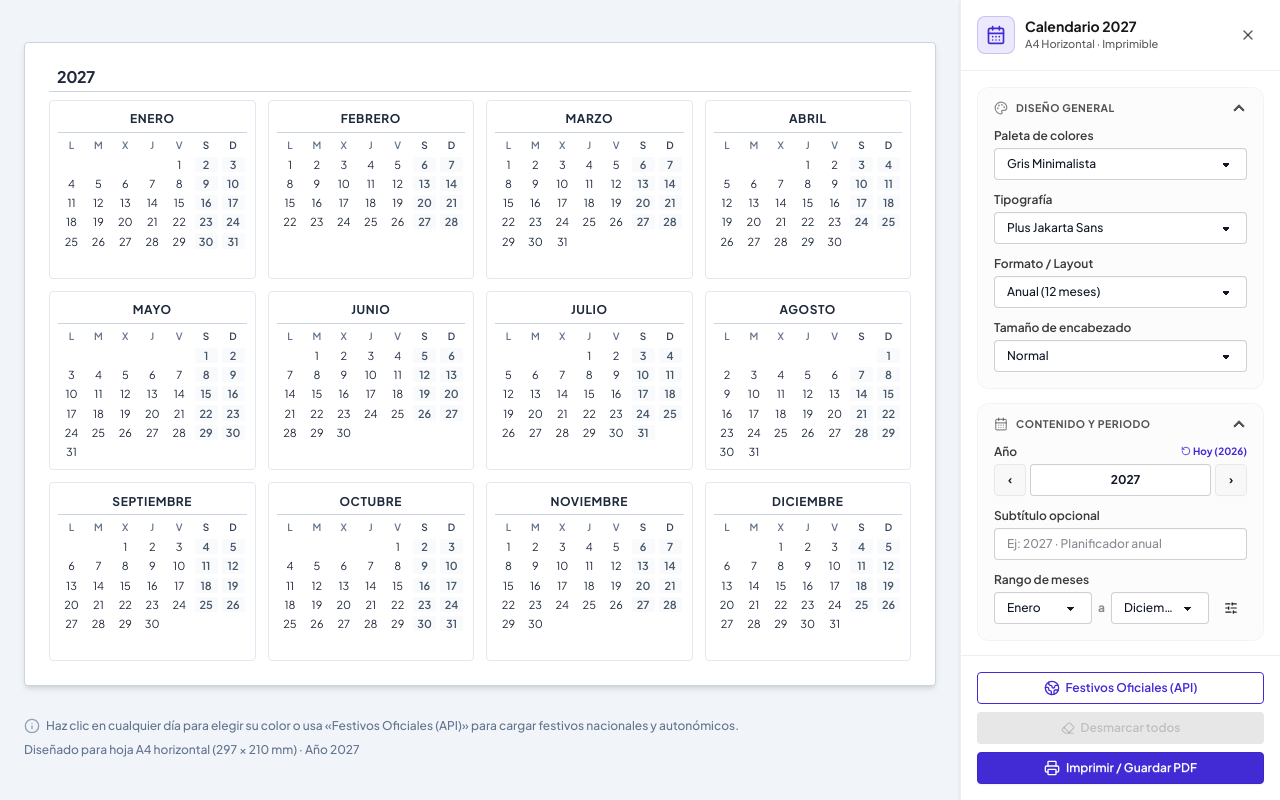
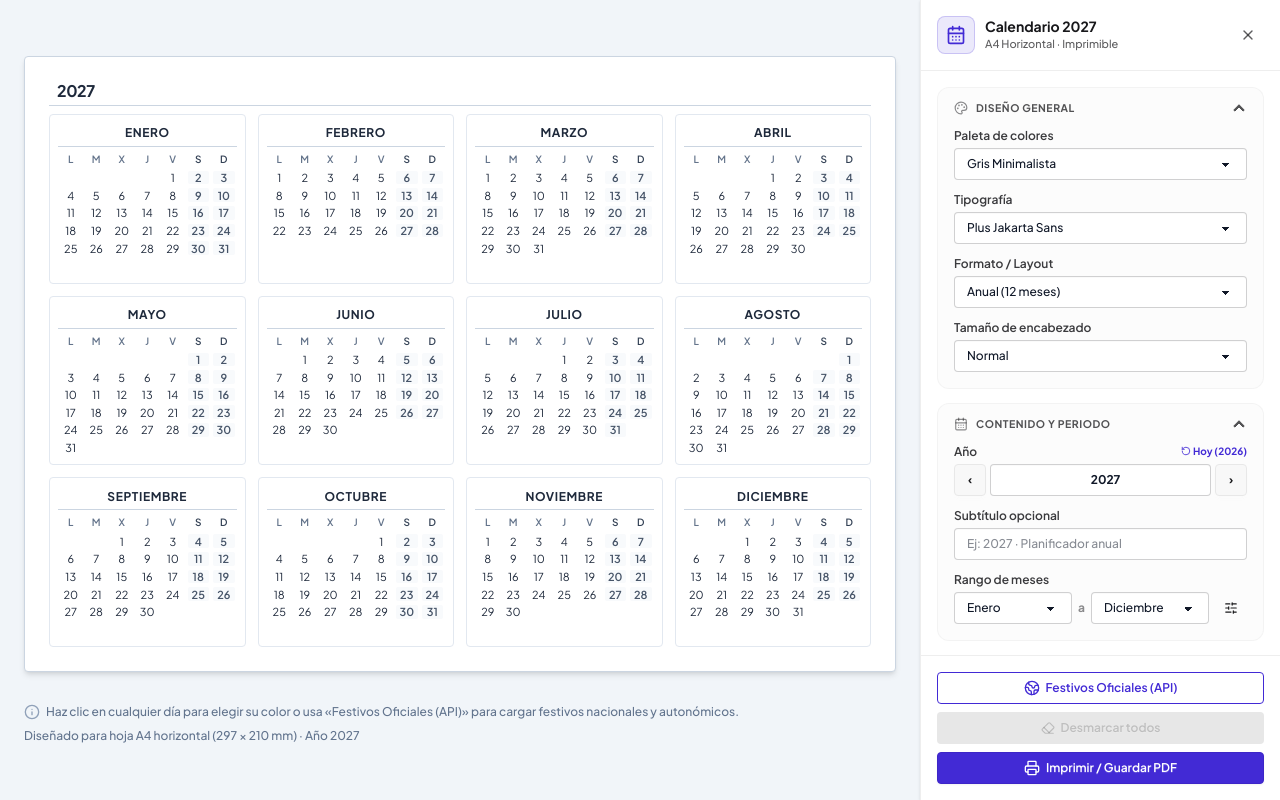
Before and after one commit to ignaciorevainera/print-calendar, a React (Vite) app: page / in a window 1280 px wide. Built offline with nearby package versions, Linux system fonts and the light colour scheme; a web font is replaced by a local one.

Commit message:
feat(sidebar): implement resizable width drag handle with clamp limits

```diff
--- a/src/components/ControlToolbar.tsx
+++ b/src/components/ControlToolbar.tsx
@@ -73,6 +73,36 @@ export const ControlToolbar: React.FC<ControlToolbarProps> = ({
   const middlePositions: DayNumberPosition[] = ['middle-left', 'center', 'middle-right'];
 
   const [tempYear, setTempYear] = useState<string>(String(year));
+  const [width, setWidth] = useState<number>(360);
+  const [isDragging, setIsDragging] = useState<boolean>(false);
+
+  const startDragging = (e: React.MouseEvent) => {
+    e.preventDefault();
+    setIsDragging(true);
+  };
+
+  useEffect(() => {
+    if (!isDragging) return;
+
+    const handleMouseMove = (e: MouseEvent) => {
+      const newWidth = window.innerWidth - e.clientX;
+      if (newWidth >= 360 && newWidth <= 600) {
+        setWidth(newWidth);
+      }
+    };
+
+    const handleMouseUp = () => {
+      setIsDragging(false);
+    };
+
+    window.addEventListener('mousemove', handleMouseMove);
+    window.addEventListener('mouseup', handleMouseUp);
+
+    return () => {
+      window.removeEventListener('mousemove', handleMouseMove);
+      window.removeEventListener('mouseup', handleMouseUp);
+    };
+  }, [isDragging]);
 
   useEffect(() => {
     setTempYear(String(year));
@@ -85,7 +115,15 @@ export const ControlToolbar: React.FC<ControlToolbarProps> = ({
   };
 
   return (
-    <aside className={`no-print w-80 h-auto md:h-screen sticky top-0 bg-base-100 border-l border-base-300 shadow-sm flex flex-col z-40 shrink-0 transition-all duration-300 ease-in-out ${isOpen ? 'translate-x-0 opacity-100' : 'translate-x-full w-0 opacity-0 pointer-events-none'}`}>
+    <aside
+      style={{ width: isOpen ? `${width}px` : '0px' }}
+      className={`no-print relative h-auto md:h-screen sticky top-0 bg-base-100 border-l border-base-300 shadow-sm flex flex-col z-40 shrink-0 ${isDragging ? 'transition-none' : 'transition-all duration-300 ease-in-out'} ${isOpen ? 'translate-x-0 opacity-100' : 'translate-x-full opacity-0 pointer-events-none'}`}
+    >
+      <div
+        onMouseDown={startDragging}
+        className="absolute left-0 top-0 bottom-0 w-1.5 cursor-col-resize hover:bg-primary/40 active:bg-primary transition-colors z-50"
+        style={{ touchAction: 'none' }}
+      />
       <div className="p-4 border-b border-base-300 flex items-center justify-between gap-2 shrink-0 bg-base-100">
         <div className="flex items-center gap-2.5 min-w-0">
           <div className="p-2 bg-primary/10 text-primary rounded-lg border border-primary/20 flex items-center justify-center shrink-0">
```
